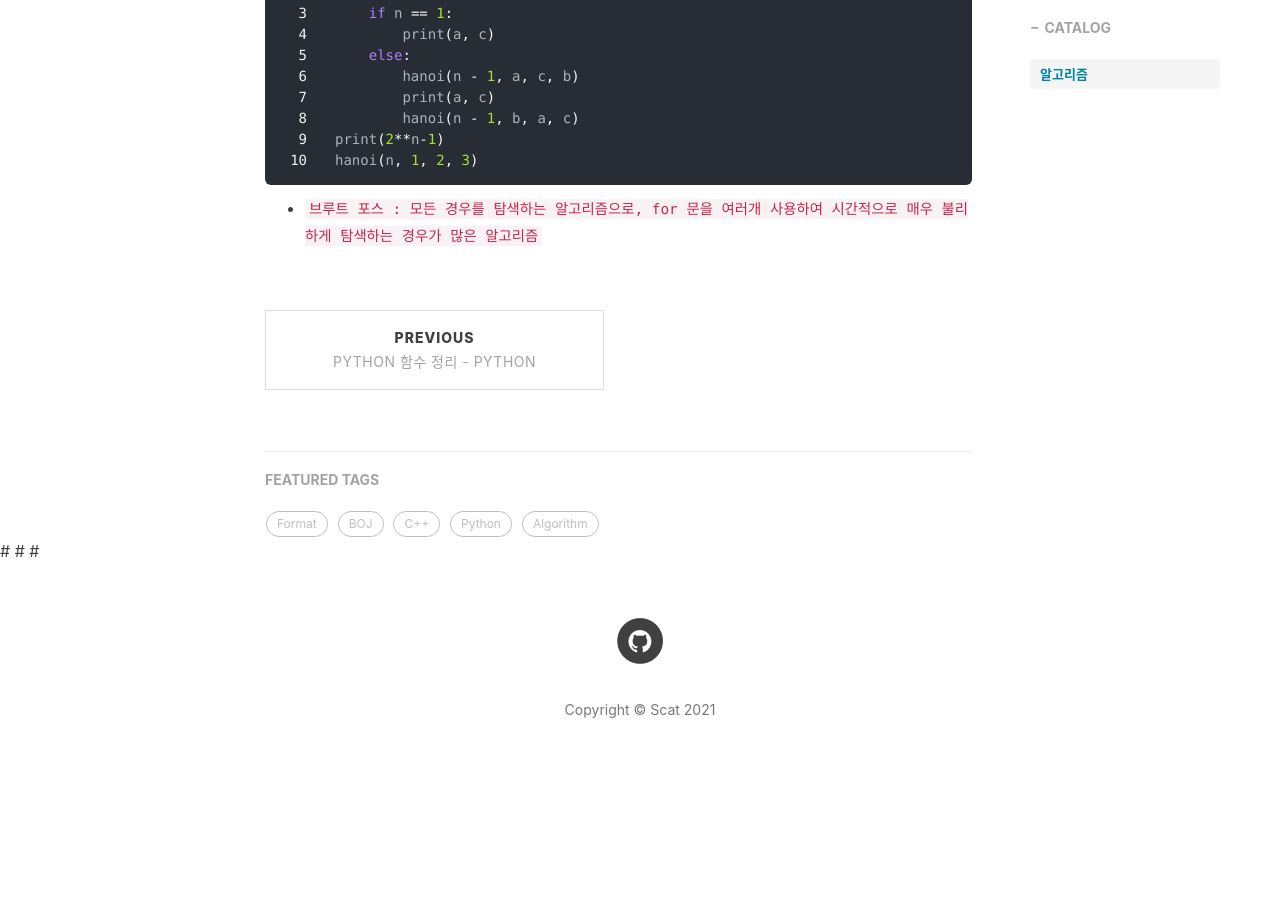
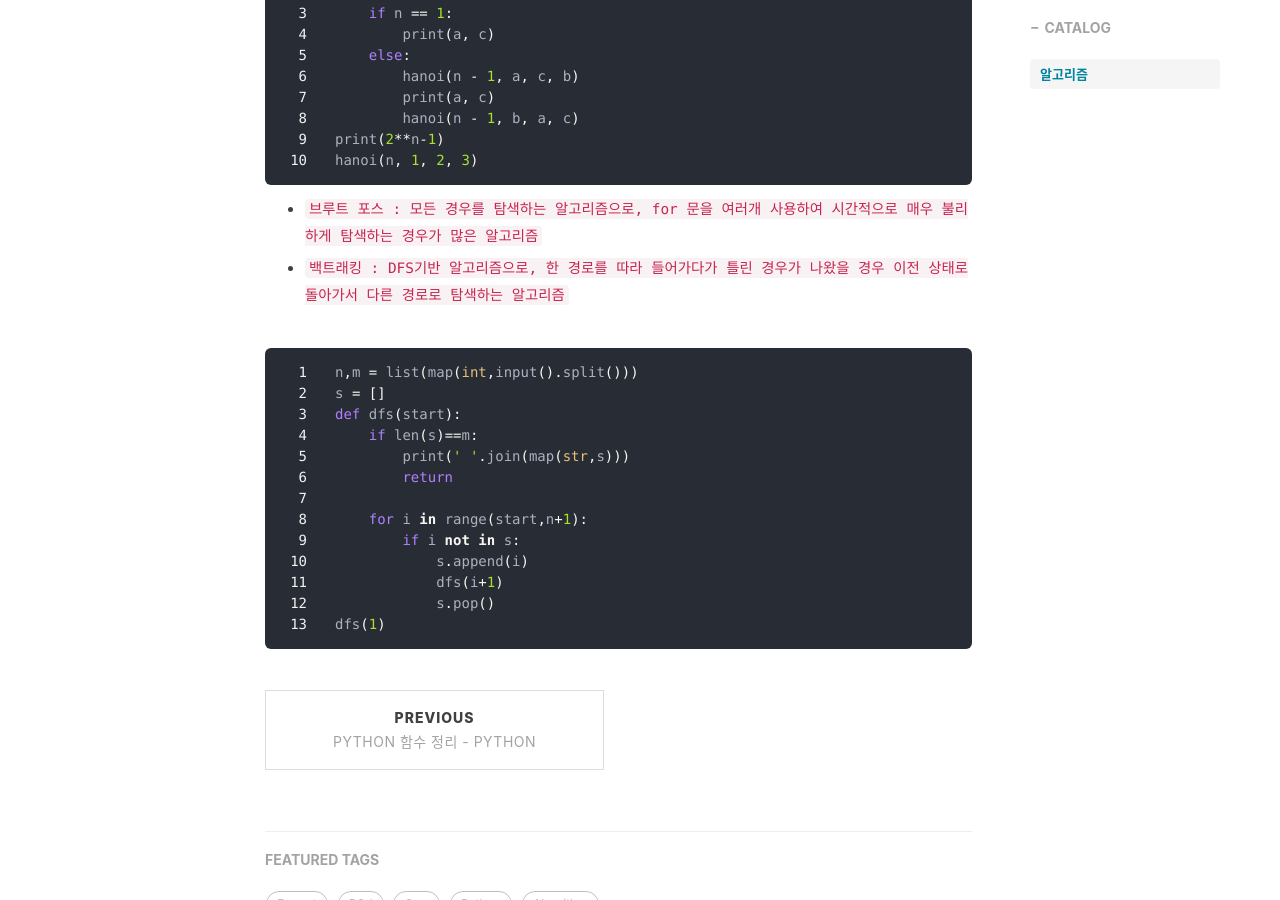
Before and after one commit to scatdelight/scatdelight.github.io, a Jekyll site: the page built from _posts/2021-10-21-Algorithm 정리.md, in a window 1280 px wide and 900 px high, scrolled down 1499 px. Built offline with Jekyll 4.4.1, drawn with Linux system fonts in a browser that asks for light colours; nearby versions of some CDN libraries; some web fonts are replaced; comment, search, counter and statistics services are not loaded; before the commit the page ends 2313 px from its top, so only the background shows below that.

Commit message:
Update 2021-10-21-Algorithm 정리.md

````diff
--- a/_posts/2021-10-21-Algorithm 정리.md
+++ b/_posts/2021-10-21-Algorithm 정리.md
@@ -58,3 +58,22 @@ hanoi(n, 1, 2, 3)
 
 
 - ``브루트 포스 : 모든 경우를 탐색하는 알고리즘으로, for 문을 여러개 사용하여 시간적으로 매우 불리하게 탐색하는 경우가 많은 알고리즘``
+
+
+- ``백트래킹 : DFS기반 알고리즘으로, 한 경로를 따라 들어가다가 틀린 경우가 나왔을 경우 이전 상태로 돌아가서 다른 경로로 탐색하는 알고리즘``
+
+```python
+n,m = list(map(int,input().split()))
+s = []
+def dfs(start):
+    if len(s)==m:
+        print(' '.join(map(str,s)))
+        return
+
+    for i in range(start,n+1):
+        if i not in s:
+            s.append(i)
+            dfs(i+1)
+            s.pop()
+dfs(1)
+```
````
